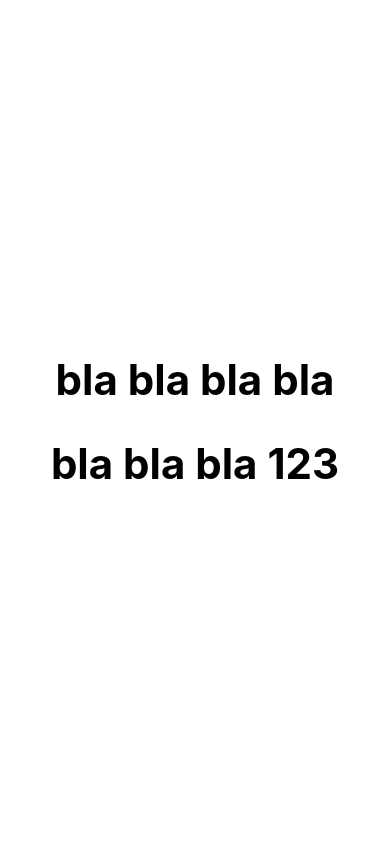
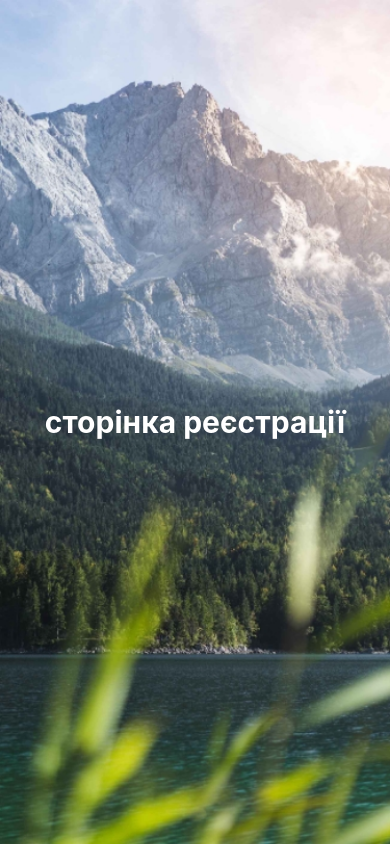
Before and after one commit to Ruwiseturtle/AwesomeProject, a React Native app: screen / in a window 390 px wide. Built offline with nearby package versions, Linux system fonts and the light colour scheme.

Commit message:
backgroundColor

```diff
--- a/App.js
+++ b/App.js
@@ -1,6 +1,7 @@
 import { StatusBar } from "expo-status-bar";
-import { StyleSheet, Text, View } from "react-native";
+import { StyleSheet, Image, View } from "react-native";
 import { useFonts } from "expo-font";
+import { RegistrationScreen } from "./Screens/RegistrationScreen";
 
 export default function App() {
   const [fontsLoaded] = useFonts({
@@ -13,8 +14,11 @@ export default function App() {
 
   return (
     <View style={styles.container}>
-      <Text style={styles.text}>bla bla bla bla</Text>
-      <Text style={styles.text}>bla bla bla 123</Text>
+      <Image
+        source={require("./assets/Photo-BG.jpeg")}
+        style={styles.backgroundImage}
+      />
+      <RegistrationScreen />
       <StatusBar style="auto" />
     </View>
   );
@@ -23,9 +27,13 @@ export default function App() {
 const styles = StyleSheet.create({
   container: {
     flex: 1,
-    backgroundColor: "#fff",
+    backgroundColor: "white",
     alignItems: "center",
     justifyContent: "center",
+  },
+  backgroundImage: {
+    width: "100%",
+    height: "100%",
   },
   text: {
     color: "black",
--- a/Screens/RegistrationScreen.js
+++ b/Screens/RegistrationScreen.js
@@ -1,11 +1,23 @@
-import React from 'react'
+import React from "react";
+import { StyleSheet, Text, View } from "react-native";
 
-const RegistrationScreen = () => {
+export const RegistrationScreen = () => {
   return (
-    <div>
+      <Text style={styles.text}>сторінка реєстрації</Text>
+  );
+};
 
-    </div>
-  )
-}
-
-export default RegistrationScreen
+const styles = StyleSheet.create({
+  container: {
+    flex: 1,
+    alignItems: "center", // Вирівнювання тексту по центру по горизонталі
+    justifyContent: "center", // Вирівнювання тексту по центру по вертикалі
+    position: "relative",
+  },
+  text: {
+    color: "white",
+    fontSize: 30,
+    fontWeight: "bold",
+    position: "absolute",
+  },
+});
```
Also changed, not shown: assets/Photo-BG.jpeg (added). Lines whose indentation alone changed are shown as unchanged.
